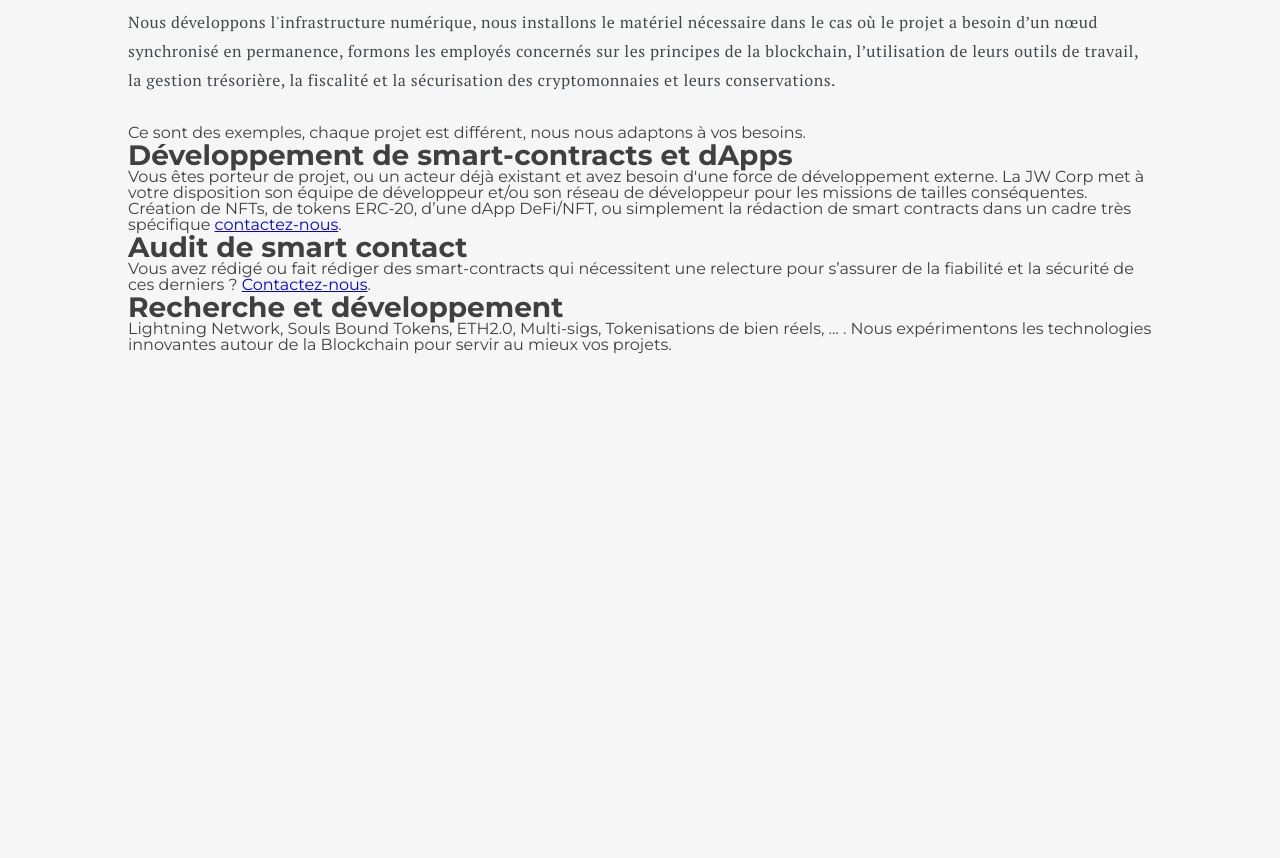
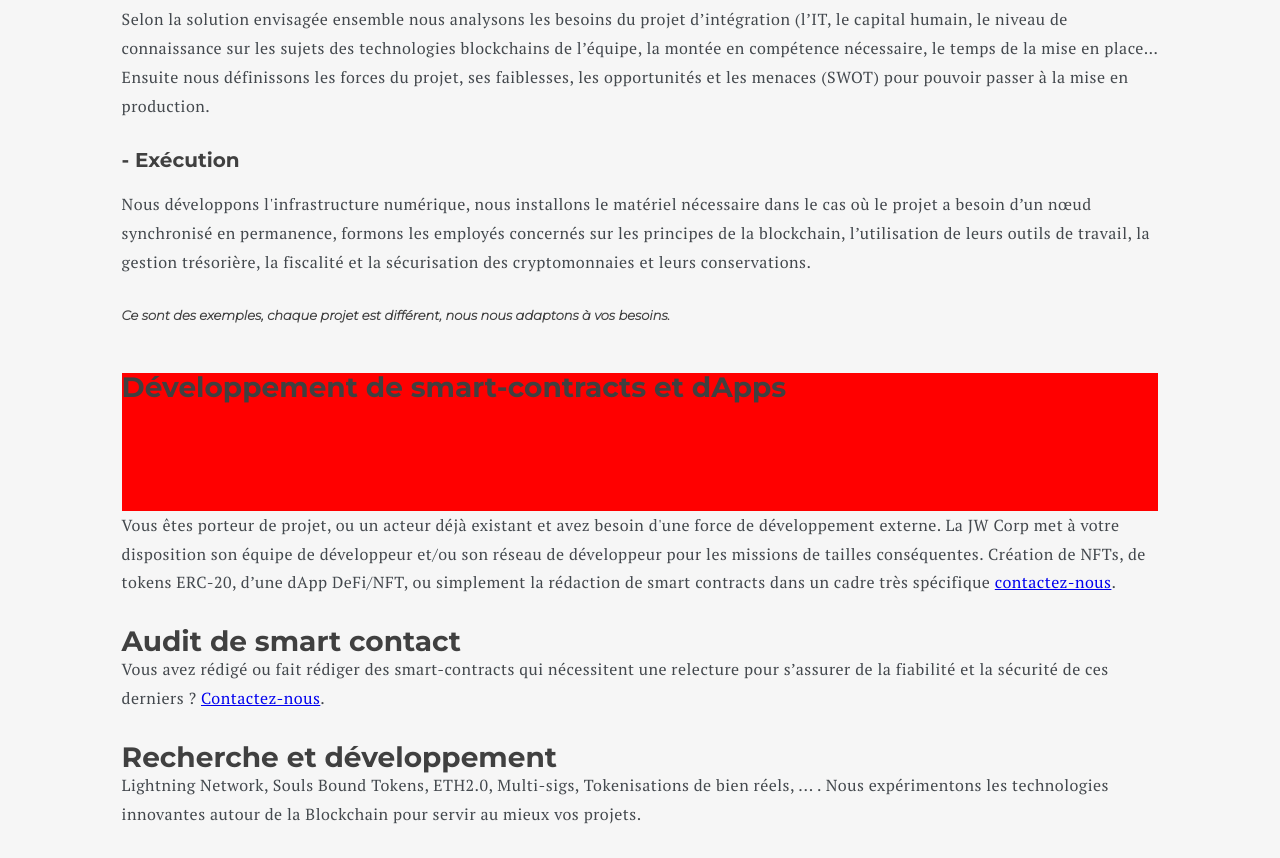
Before and after one commit to The-JW-Corp/JW-Corp-react, a React (Create React App) app: page / in a window 1280 px wide. Shown: the part 540-1398 px from the top of the page. Before the commit the page ends 894 px from the top, so only its background shows below. Built offline with nearby package versions, Linux system fonts and the light colour scheme.

Commit message:
more and more css

```diff
--- a/src/components/ContentServicesPage/ContentService/ContactService.css
+++ b/src/components/ContentServicesPage/ContentService/ContactService.css
@@ -11,12 +11,3 @@
 .content-service-1-wrap > div {
     height: 20px;
 }
-.content-service-1-wrap > p {
-    color: #43484d;
-    font-family: 'PT Serif', serif;
-    font-size: 16px;
-    line-height: 1.8;
-    margin-bottom: 30px;
-    letter-spacing: .5px;
-    font-weight: 400;
-}
--- a/src/components/ContentServicesPage/ContentServicesPage.css
+++ b/src/components/ContentServicesPage/ContentServicesPage.css
@@ -1,11 +1,40 @@
 .content-services-section {
     display: flex;
     justify-content: center;
+    padding-top: 100px;
+}
+.content-services-section p {
+    color: #43484d;
+    font-family: 'PT Serif', serif;
+    font-size: 16px;
+    line-height: 1.8;
+    margin-bottom: 30px;
+    letter-spacing: .5px;
+    font-weight: 400;
 }
 .content-services-wrap{
-    width: 80%;
+    width: 81%;
 }
-.content-services-section h2{
+.content-services-h2-container{
+    display: flex;
+    align-items: flex-start;
+}
+.content-services-h2-1-container{
+    height: 110px;
+}
+.content-services-h2-container h2{
     font-weight: 700;
     font-size: 28px; /* 32px quand écran plus grand*/
 }
+.content-services-wrap > h6 {
+    padding-bottom: 50px;
+}
+.content-services-wrap > h6 > em > strong {
+    font-style: italic;
+    font-weight: bold;
+    font-size: 13px;
+}
+.content-services-h2-2-container{
+    background-color: red;
+    height: 138px;
+}
--- a/src/components/ContentServicesPage/ContentServicesPage.js
+++ b/src/components/ContentServicesPage/ContentServicesPage.js
@@ -6,7 +6,9 @@ const ContentServicesPage = () => {
   return (
     <section className="content-services-section">
       <div className="content-services-wrap">
-        <h2>Conseil, Accompagnement & Integration</h2>
+        <div className="content-services-h2-container content-services-h2-1-container">
+          <h2>Conseil, Accompagnement & Integration</h2>
+        </div>
         <ContentService
           h4={
             "- Identifier ensemble vos objectifs principaux en lien avec la Blockchain"
@@ -41,7 +43,11 @@ const ContentServicesPage = () => {
             </strong>
           </em>
         </h6>
-        <h2 id="auditservice">Développement de smart-contracts et dApps</h2>
+
+        <div className="content-services-h2-container content-services-h2-2-container">
+          <h2 id="auditservice">Développement de smart-contracts et dApps</h2>
+        </div>
+
         <p>
           Vous êtes porteur de projet, ou un acteur déjà existant et avez besoin
           d'une force de développement externe. La JW Corp met à votre
@@ -54,7 +60,9 @@ const ContentServicesPage = () => {
           </a>
           .
         </p>
-        <h2>Audit de smart contact</h2>
+        <div className="content-services-h2-container content-services-h2-3-container">
+          <h2>Audit de smart contact</h2>
+        </div>
         <p>
           Vous avez rédigé ou fait rédiger des smart-contracts qui nécessitent
           une relecture pour s’assurer de la fiabilité et la sécurité de ces
@@ -64,7 +72,9 @@ const ContentServicesPage = () => {
           </a>
           .
         </p>
-        <h2>Recherche et développement</h2>
+        <div className="content-services-h2-container content-services-h2-4-container">
+          <h2>Recherche et développement</h2>
+        </div>
         <p id="espaceaprestexte">
           Lightning Network, Souls Bound Tokens, ETH2.0, Multi-sigs,
           Tokenisations de bien réels, ... . Nous expérimentons les technologies
```
